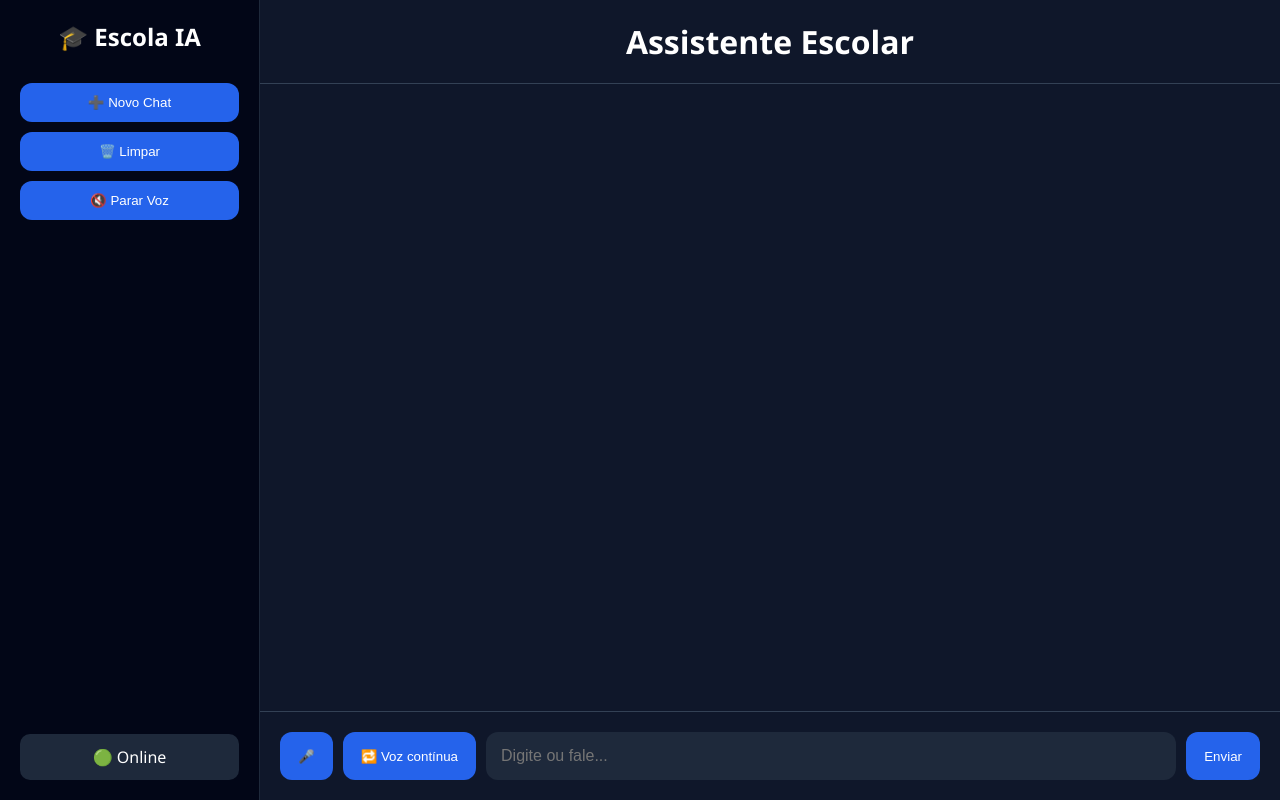
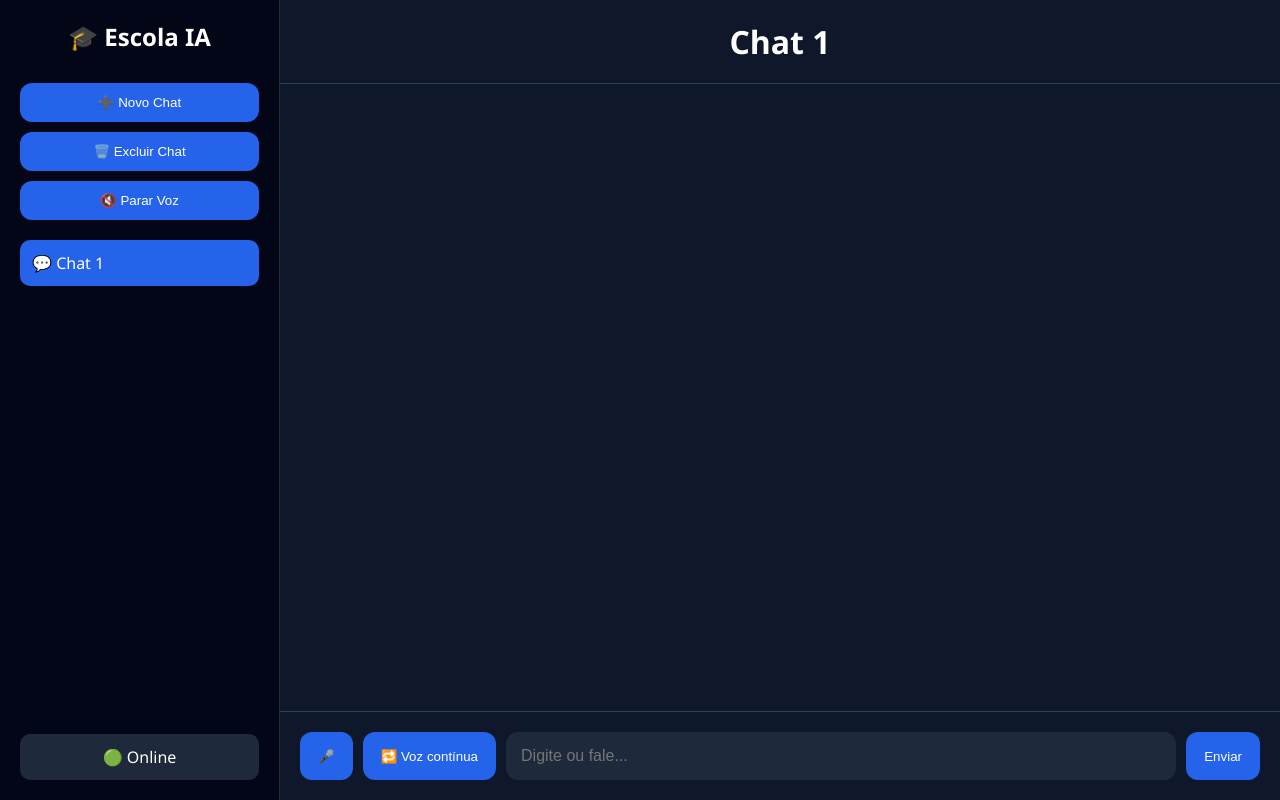
Before and after one commit to Kagsape/chat-ia, a Flask app: page / in a window 1280 px wide. Run offline with Flask 3, Linux system fonts and the light colour scheme.

Commit message:
adiciona multiplos chats salvos

```diff
--- a/static/script.js
+++ b/static/script.js
@@ -1,29 +1,139 @@
 let processando = false;
 let modoContinuo = false;
 
-window.onload = function () {
-    carregarConversa();
+let chats = [];
+let chatAtualId = null;
+
+window.onload = function(){
+    carregarChats();
+
+    if(chats.length === 0){
+        criarChatInicial();
+    }else{
+        chatAtualId = chats[0].id;
+        renderizarListaChats();
+        carregarChat(chatAtualId);
+    }
 };
 
-function salvarConversa() {
-    let mensagens = document.getElementById("mensagens").innerHTML;
-    localStorage.setItem("conversaIA", mensagens);
+function salvarChats(){
+    localStorage.setItem("chatsIA", JSON.stringify(chats));
 }
 
-function carregarConversa() {
-    let conversaSalva = localStorage.getItem("conversaIA");
+function carregarChats(){
+    let dados = localStorage.getItem("chatsIA");
 
-    if (conversaSalva) {
-        document.getElementById("mensagens").innerHTML = conversaSalva;
+    if(dados){
+        chats = JSON.parse(dados);
     }
 }
 
-function limparConversa() {
-    localStorage.removeItem("conversaIA");
-    document.getElementById("mensagens").innerHTML = "";
+function criarChatInicial(){
+    let novo = {
+        id: Date.now(),
+        titulo: "Chat 1",
+        mensagensHTML: ""
+    };
+
+    chats.push(novo);
+    chatAtualId = novo.id;
+
+    salvarChats();
+    renderizarListaChats();
+    carregarChat(chatAtualId);
 }
 
-function falar(texto) {
+function novoChat(){
+    salvarChatAtual();
+
+    let novo = {
+        id: Date.now(),
+        titulo: "Chat " + (chats.length + 1),
+        mensagensHTML: ""
+    };
+
+    chats.unshift(novo);
+    chatAtualId = novo.id;
+
+    salvarChats();
+    renderizarListaChats();
+    carregarChat(chatAtualId);
+}
+
+function carregarChat(id){
+    chatAtualId = id;
+
+    let chat = chats.find(c => c.id === id);
+
+    if(!chat) return;
+
+    document.getElementById("mensagens").innerHTML =
+        chat.mensagensHTML;
+
+    document.getElementById("titulo-chat").innerText =
+        chat.titulo;
+
+    renderizarListaChats();
+}
+
+function salvarChatAtual(){
+    let chat = chats.find(c => c.id === chatAtualId);
+
+    if(!chat) return;
+
+    chat.mensagensHTML =
+        document.getElementById("mensagens").innerHTML;
+
+    salvarChats();
+}
+
+function renderizarListaChats(){
+    let lista = document.getElementById("lista-chats");
+
+    lista.innerHTML = "";
+
+    chats.forEach(chat => {
+        let item = document.createElement("div");
+
+        item.className = "chat-item";
+
+        if(chat.id === chatAtualId){
+            item.classList.add("ativo");
+        }
+
+        item.innerText = "💬 " + chat.titulo;
+
+        item.onclick = function(){
+            salvarChatAtual();
+            carregarChat(chat.id);
+        };
+
+        lista.appendChild(item);
+    });
+}
+
+function excluirChatAtual(){
+    if(!confirm("Deseja excluir este chat?")) return;
+
+    chats = chats.filter(c => c.id !== chatAtualId);
+
+    if(chats.length === 0){
+        criarChatInicial();
+        return;
+    }
+
+    chatAtualId = chats[0].id;
+
+    salvarChats();
+    renderizarListaChats();
+    carregarChat(chatAtualId);
+}
+
+function pararVoz(){
+    speechSynthesis.cancel();
+}
+
+function falar(texto){
 
     speechSynthesis.cancel();
 
@@ -33,8 +143,8 @@ function falar(texto) {
     voz.rate = 1;
     voz.pitch = 1;
 
-    voz.onend = function () {
-        if (modoContinuo && !processando) {
+    voz.onend = function(){
+        if(modoContinuo && !processando){
             setTimeout(() => {
                 iniciarMicrofone();
             }, 700);
@@ -44,30 +154,30 @@ function falar(texto) {
     speechSynthesis.speak(voz);
 }
 
-function alternarModoContinuo() {
+function alternarModoContinuo(){
 
     modoContinuo = !modoContinuo;
 
     let botao = document.getElementById("btn-continuo");
 
-    if (modoContinuo) {
+    if(modoContinuo){
         botao.innerText = "🟢 Voz ativa";
         iniciarMicrofone();
-    } else {
+    }else{
         botao.innerText = "🔁 Voz contínua";
         speechSynthesis.cancel();
     }
 }
 
-function iniciarMicrofone() {
+function iniciarMicrofone(){
 
-    if (processando) return;
+    if(processando) return;
 
     const SpeechRecognition =
         window.SpeechRecognition ||
         window.webkitSpeechRecognition;
 
-    if (!SpeechRecognition) {
+    if(!SpeechRecognition){
         alert("Seu navegador não suporta reconhecimento de voz.");
         return;
     }
@@ -80,23 +190,21 @@ function iniciarMicrofone() {
 
     recognition.start();
 
-    recognition.onstart = function () {
-        console.log("Microfone ativo...");
-    };
+    recognition.onresult = function(event){
 
-    recognition.onresult = function (event) {
-
-        let texto = event.results[0][0].transcript;
+        let texto =
+            event.results[0][0].transcript;
 
         document.getElementById("pergunta").value = texto;
 
         enviar();
     };
 
-    recognition.onerror = function (event) {
+    recognition.onerror = function(event){
+
         console.log("Erro no microfone:", event.error);
 
-        if (modoContinuo && !processando) {
+        if(modoContinuo && !processando){
             setTimeout(() => {
                 iniciarMicrofone();
             }, 1200);
@@ -104,14 +212,14 @@ function iniciarMicrofone() {
     };
 }
 
-async function enviar() {
+async function enviar(){
 
-    if (processando) return;
+    if(processando) return;
 
     let pergunta = document.getElementById("pergunta");
     let texto = pergunta.value.trim();
 
-    if (texto === "") return;
+    if(texto === "") return;
 
     processando = true;
 
@@ -139,17 +247,17 @@ async function enviar() {
     `;
 
     mensagens.scrollTop = mensagens.scrollHeight;
-    salvarConversa();
+    salvarChatAtual();
 
-    try {
+    try{
 
         let resposta = await fetch("/chat", {
-            method: "POST",
-            headers: {
-                "Content-Type": "application/json"
+            method:"POST",
+            headers:{
+                "Content-Type":"application/json"
             },
-            body: JSON.stringify({
-                mensagem: texto
+            body:JSON.stringify({
+                mensagem:texto
             })
         });
 
@@ -160,11 +268,11 @@ async function enviar() {
             ${dados.resposta}
         `;
 
-        salvarConversa();
+        salvarChatAtual();
 
         falar(dados.resposta);
 
-    } catch (erro) {
+    }catch(erro){
 
         document.getElementById(idResposta).innerHTML = `
             ❌ <b>Erro</b><br>
@@ -172,7 +280,7 @@ async function enviar() {
         `;
 
         console.error(erro);
-        salvarConversa();
+        salvarChatAtual();
     }
 
     processando = false;
@@ -191,19 +299,3 @@ document
     }
 
 });
-function novoChat(){
-
-    if(confirm("Deseja iniciar uma nova conversa?")){
-
-        document
-            .getElementById("mensagens")
-            .innerHTML = "";
-
-        localStorage.removeItem("conversaIA");
-    }
-}
-
-function pararVoz(){
-
-    speechSynthesis.cancel();
-}
--- a/static/style.css
+++ b/static/style.css
@@ -15,7 +15,7 @@ body{
 }
 
 .sidebar{
-    width:260px;
+    width:280px;
     background:#020617;
     border-right:1px solid #1e293b;
     padding:20px;
@@ -29,8 +29,30 @@ body{
     text-align:center;
 }
 
+#lista-chats{
+    flex:1;
+    overflow-y:auto;
+    margin-top:10px;
+}
+
+.chat-item{
+    background:#1e293b;
+    padding:12px;
+    border-radius:10px;
+    margin-bottom:8px;
+    cursor:pointer;
+    transition:.2s;
+}
+
+.chat-item:hover{
+    background:#334155;
+}
+
+.chat-item.ativo{
+    background:#2563eb;
+}
+
 .status{
-    margin-top:auto;
     background:#1e293b;
     padding:12px;
     border-radius:10px;
--- a/templates/index.html
+++ b/templates/index.html
@@ -1,49 +1,33 @@
 <!DOCTYPE html>
 <html lang="pt-br">
-
 <head>
     <meta charset="UTF-8">
     <title>Assistente Escolar IA</title>
     <link rel="stylesheet" href="/static/style.css">
 </head>
-
 <body>
 
 <div class="container">
 
     <aside class="sidebar">
-
         <h2>🎓 Escola IA</h2>
 
-        <button onclick="novoChat()">
-            ➕ Novo Chat
-        </button>
+        <button onclick="novoChat()">➕ Novo Chat</button>
+        <button onclick="excluirChatAtual()">🗑️ Excluir Chat</button>
+        <button onclick="pararVoz()">🔇 Parar Voz</button>
 
-        <button onclick="limparConversa()">
-            🗑️ Limpar
-        </button>
+        <div id="lista-chats"></div>
 
-        <button onclick="pararVoz()">
-            🔇 Parar Voz
-        </button>
-
-        <div class="status">
-            🟢 Online
-        </div>
-
+        <div class="status">🟢 Online</div>
     </aside>
 
     <main class="chat">
-
-        <h1>Assistente Escolar</h1>
+        <h1 id="titulo-chat">Assistente Escolar</h1>
 
         <div id="mensagens"></div>
 
         <div class="entrada">
-
-            <button onclick="iniciarMicrofone()">
-                🎤
-            </button>
+            <button onclick="iniciarMicrofone()">🎤</button>
 
             <button onclick="alternarModoContinuo()" id="btn-continuo">
                 🔁 Voz contínua
@@ -55,12 +39,8 @@
                 placeholder="Digite ou fale..."
             >
 
-            <button onclick="enviar()">
-                Enviar
-            </button>
-
+            <button onclick="enviar()">Enviar</button>
         </div>
-
     </main>
 
 </div>
@@ -68,5 +48,4 @@
 <script src="/static/script.js"></script>
 
 </body>
-
 </html>
```
Also changed, not shown: other parts of static/style.css (+44 -1 lines).
